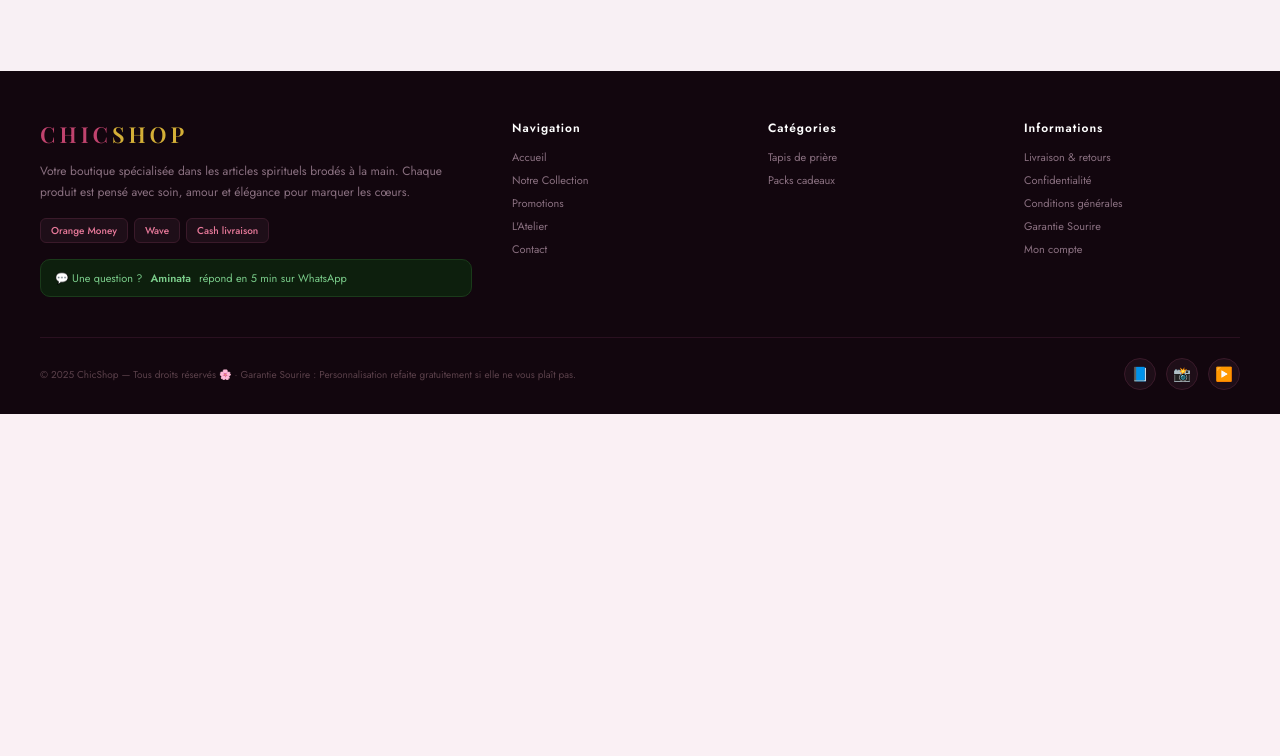
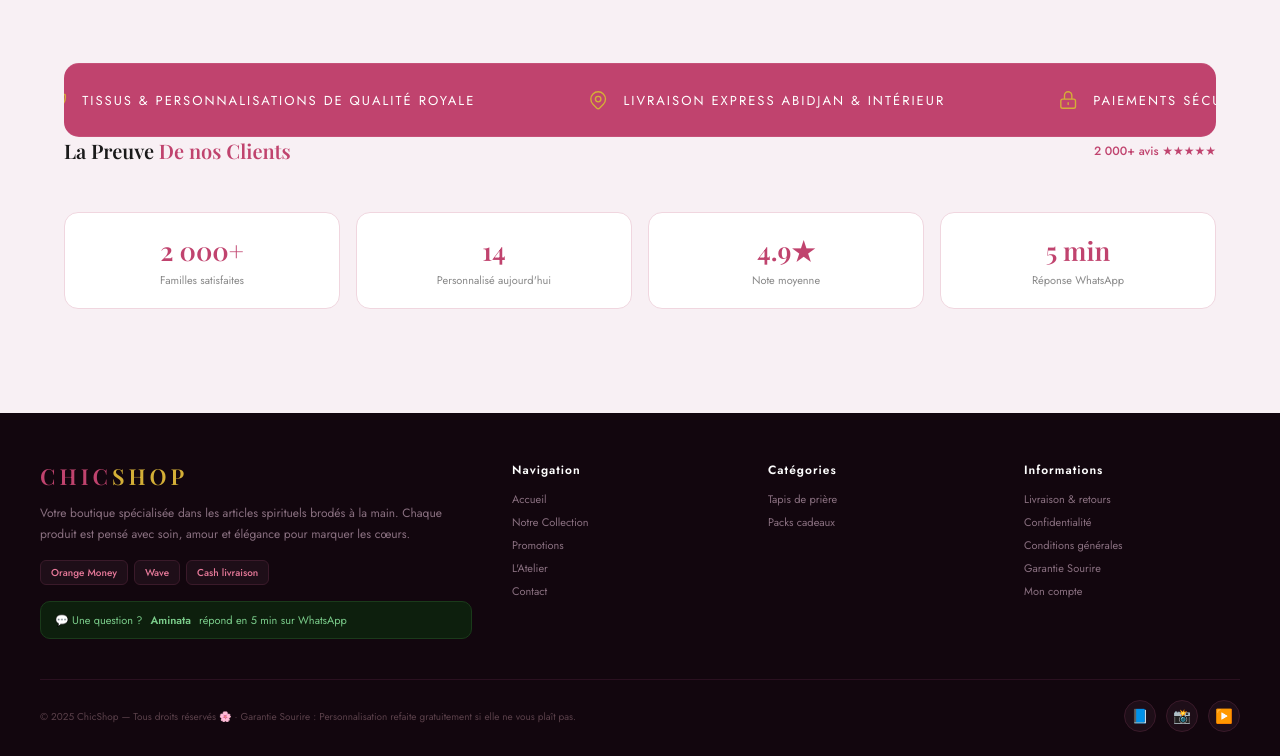
Before and after one commit to alpha-omega99/storeEcom, a Django app: template templates/shop/home.html in a window 1280 px wide. Shown: the part 2254-3010 px from the top of the page. Before the commit the page ends 2668 px from the top, so only its background shows below. Run offline with Django 5.2, Linux system fonts and the light colour scheme; the template is opened without the code that fills it, so the values that code supplies are empty; some web fonts are replaced.

Commit message:
commit alpha

```diff
--- a/static/shop/css/components.css
+++ b/static/shop/css/components.css
@@ -1049,12 +1049,14 @@
 
 .dynamic-banner-container {
     width: 100%;
-    background-color: #111111;
+    background-color: var(--rose);
     /* Fond noir mat */
     color: #ffffff;
+    font-weight: bold;
     overflow: hidden;
     user-select: none;
-    padding: 20px 0;
+    padding: 25px 0;
+    border-radius: 15px;
     border-top: 1px solid rgba(255, 255, 255, 0.08);
     border-bottom: 1px solid rgba(255, 255, 255, 0.08);
     margin-top: 4rem;
--- a/static/shop/js/cart.js
+++ b/static/shop/js/cart.js
@@ -16,7 +16,6 @@ async function addToCart(productId, name, price, emoji) {
         var data = await apiPost('/panier/ajouter/', {
             product_id: productId,
             quantity: 1,
-            selected_size: '',
             embroidery_name: '',
         });
 
--- a/static/shop/js/checkout.js
+++ b/static/shop/js/checkout.js
@@ -54,7 +54,7 @@ document.addEventListener('DOMContentLoaded', () => {
         const emb = document.getElementById('embroideryName');
         if (emb && emb.value.trim()) {
             if (!/^[\w\sÀ-ÿ\-']+$/u.test(emb.value.trim())) {
-                markError(emb, 'Le prénom brodé ne peut contenir que des lettres');
+                markError(emb, 'Le prénom personnalisé ne peut contenir que des lettres');
                 valid = false;
             } else clearError(emb);
         }
--- a/static/shop/js/home.js
+++ b/static/shop/js/home.js
@@ -32,7 +32,7 @@
 
 /* ===== ROTATION PRÉNOMS HERO ===== */
 (function() {
-    const heroNames = ['Fatima', 'Ibrahim', 'Maïssa', 'Aminata', 'Mohamed', 'Aïcha', 'Kadiatou'];
+    const heroNames = ['Fatima', 'Ibrahim', 'Maïssa', 'Aminata', 'Mohamed', 'Aïcha', 'Kadiatou', 'Alpha'];
     let idx = 0;
 
     setInterval(() => {
--- a/templates/shop/home.html
+++ b/templates/shop/home.html
@@ -213,6 +213,13 @@
   </a>
 </section>
 
+<div class="banImage">
+  <div class="boxban">
+    <img src="C:\Users\ALPHA OMEGA\Desktop\chicshop_backend\www\chicshop\media\products\banniere.png" alt="Bannière secondaire"/>
+  <div>
+<div>
+
+
 <div class="dynamic-banner-container" aria-hidden="true">
   <div class="dynamic-banner-track">
 
@@ -224,7 +231,7 @@
 
       <div class="db-item">
         <svg class="db-icon" fill="none" stroke="currentColor" viewBox="0 0 24 24"><path stroke-linecap="round" stroke-linejoin="round" stroke-width="1.5" d="M9 12l2 2 4-4m5.618-4.016A11.955 11.955 0 0112 2.944a11.955 11.955 0 01-8.618 3.04A12.02 12.02 0 003 9c0 5.591 3.824 10.29 9 11.622 5.176-1.332 9-6.03 9-11.622 0-1.042-.133-2.052-.382-3.016z"/></svg>
-        <span>Tissus & Broderies de Qualité Royale</span>
+        <span>Tissus & Personnalisations de Qualité Royale</span>
       </div>
 
       <div class="db-item">
@@ -246,7 +253,7 @@
 
       <div class="db-item">
         <svg class="db-icon" fill="none" stroke="currentColor" viewBox="0 0 24 24"><path stroke-linecap="round" stroke-linejoin="round" stroke-width="1.5" d="M9 12l2 2 4-4m5.618-4.016A11.955 11.955 0 0112 2.944a11.955 11.955 0 01-8.618 3.04A12.02 12.02 0 003 9c0 5.591 3.824 10.29 9 11.622 5.176-1.332 9-6.03 9-11.622 0-1.042-.133-2.052-.382-3.016z"/></svg>
-        <span>Tissus & Broderies de Qualité Royale</span>
+        <span>Tissus & Perqonnalisation de Qualité Royale</span>
       </div>
 
       <div class="db-item">
--- a/templates/shop/partials/cat_nav.html
+++ b/templates/shop/partials/cat_nav.html
@@ -2,7 +2,7 @@
 <nav class="cat-nav" aria-label="Catégories">
   <div class="cat-nav-inner">
     <a class="cat-btn {% if current_cat == 'all' or not current_cat %}active{% endif %}"
-       href="{% url 'shop:catalog' %}">🏠 Tout</a>
+       href="{% url 'shop:home' %}">🏠 Accueil</a>
     {% for cat in categories %}
     <a class="cat-btn {% if current_cat == cat.slug %}active{% endif %}"
        href="{% url 'shop:catalog_category' cat.slug %}">
--- a/templates/shop/partials/whatsapp_float.html
+++ b/templates/shop/partials/whatsapp_float.html
@@ -1,6 +1,6 @@
 <!-- WHATSAPP FLOAT -->
 <a class="wa-float"
-   href="https://wa.me/{{ whatsapp_number|default:'22507000000' }}?text=Bonjour%20Aminata%2C%20je%20veux%20des%20informations%20sur%20vos%20tapis%20🌸"
+   href="https://wa.me/{{ whatsapp_number|default:'2250103976779' }}?text=Bonjour%20Aminata%2C%20je%20veux%20des%20informations%20sur%20vos%20tapis%20🌸"
    target="_blank" rel="noopener noreferrer" aria-label="Contacter Aminata sur WhatsApp">
   <span class="wa-dot"></span>
   <span>Aminata vous conseille</span>
--- a/templates/shop/succes.html
+++ b/templates/shop/succes.html
@@ -21,7 +21,7 @@
   </div>
   <div class="success-actions">
     <a href="{% url 'shop:home' %}" class="btn-gold">🏠 Retour à l'accueil</a>
-    <a href="https://wa.me/{{ whatsapp_number|default:'22507000000' }}"
+    <a href="https://wa.me/{{ whatsapp_number|default:'2250103976779' }}"
        target="_blank" rel="noopener noreferrer"
        class="btn-whatsapp">💬 Contacter Aminata</a>
   </div>
```
Also changed, not shown: static/shop/js/product.js (+2 -45 lines), templates/shop/checkout.html (+5 -4 lines).
